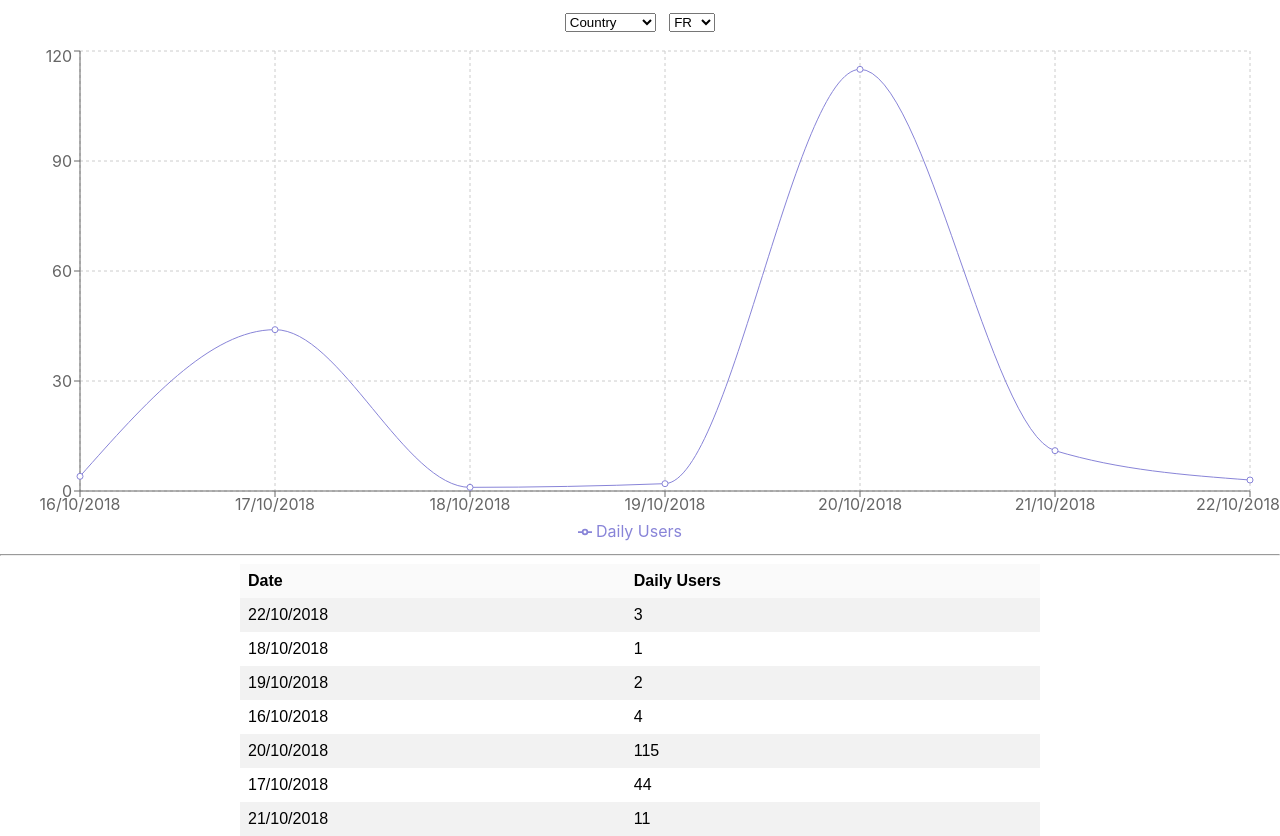
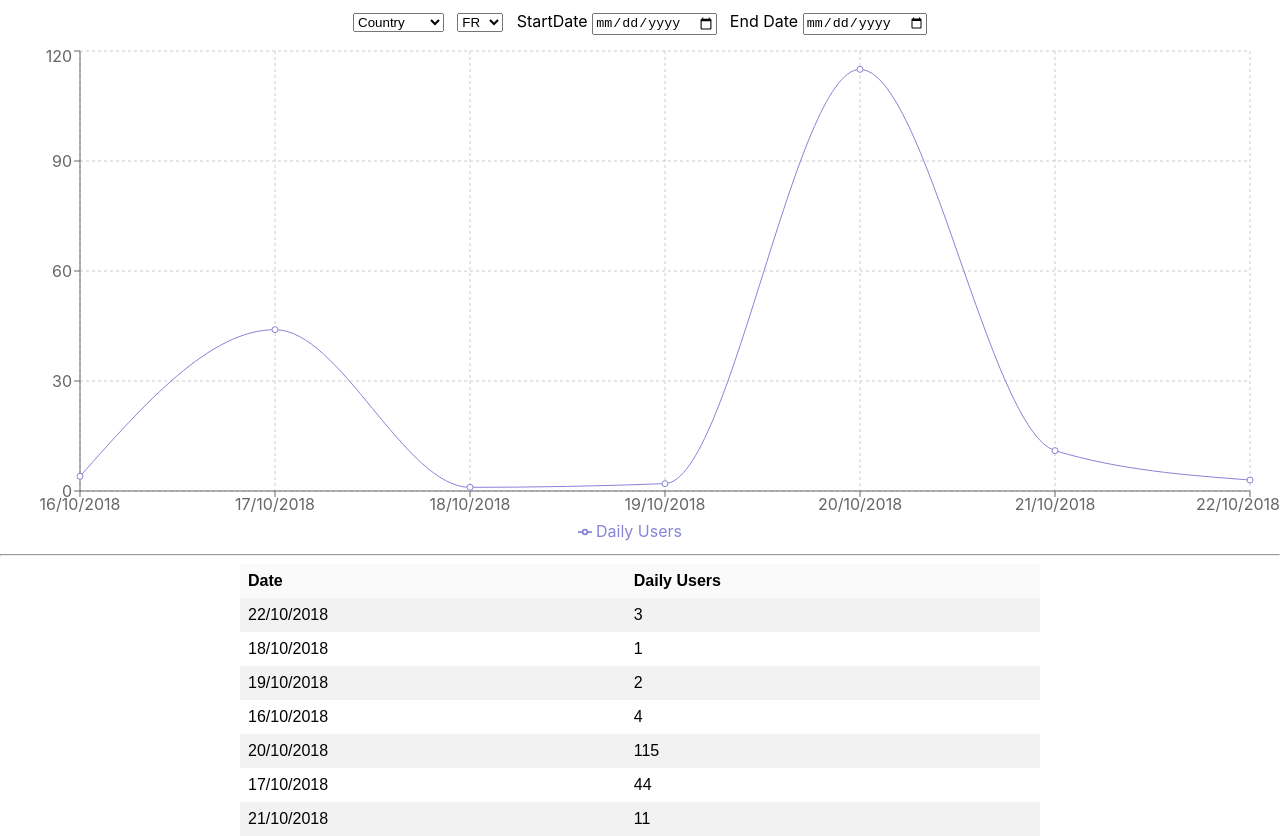
Before and after one commit to anjalikumari2425/charting-app, a React (Create React App) app: page / in a window 1280 px wide. Built offline with nearby package versions, Linux system fonts and the light colour scheme.

Commit message:
Added date range filter.

```diff
--- a/src/App.css
+++ b/src/App.css
@@ -72,3 +72,11 @@ tr:hover {
   margin-bottom: 1em;
   margin-top: 1em;
 }
+
+.user-selection-value {
+  margin-right: 1em;
+}
+
+.start-date {
+  margin-right: 1em;
+}
--- a/src/App.js
+++ b/src/App.js
@@ -7,6 +7,8 @@ function App() {
   const allKeys = Object.keys(data[0]);
   const dropDownKeys = allKeys.slice(1,-1);
   const [displayChartData, setDisplayChartData] =  useState([]);
+  const [startDate, setStartDate] = useState(null);
+  const [endDate, setEndDate] = useState(null);
   const getAllValueOfKey = (key) => {
     return [...new Set(data.map((x) => {
       return x[key];
@@ -35,7 +37,7 @@ function App() {
     let filterData = {};
     for(let i=0; i < data.length;i++)
     {
-        if(checkForFilter(data[i], filterKey, filterValue))
+        if(checkForFilter(data[i], filterKey, filterValue) && (dateFilter(data[i])))
         {
             if(filterData[data[i]["Date"]] != null)
             {
@@ -57,29 +59,54 @@ function App() {
     setSelectedDropdownValue(e.target.value);
   }
 
+  function dateFilter(data)
+{
+    if (startDate == null || endDate == null || startDate == '' || endDate == '')
+    {
+        return true;
+    }
+    let dataDate = data["Date"].split("/");
+    let Date1 = new Date(dataDate[2], dataDate[1] - 1, dataDate[0]);
+    let Date2 = new Date(startDate).setHours(0,0,0,0);
+    let Date3 = new Date(endDate).setHours(0,0,0,0);
+
+    console.log("dateFilter", Date1, Date2, Date3);
+
+    return (Date1 >= Date2 && Date1 <= Date3);
+}
+
   useEffect(()=> {
+    console.log("startDate", startDate, endDate);
     let dataList = [];
     dataList = newDataFilter(dropDownKeys[dropdown], selectedDropdownKeys[selectedDropdownValue]);
     setDisplayChartData(dataList);
-  }, [dropdown, selectedDropdownValue]);
+  }, [dropdown, selectedDropdownValue, startDate, endDate]);
 
+  const handleStartDate = (e) => {
+    setStartDate(e.target.value);
+  }
+  const handleEndDate = (e) => {
+    setEndDate(e.target.value);
+  }
 
    return (
     <div className="App">
-      <select class="user-selection" onChange={handleChange}>
+      <select className="user-selection" onChange={handleChange}>
         {
           dropDownKeys && dropDownKeys.map((item,index)=> (
             <option value={index}>{item}</option>
           ))
         }
       </select>
-      {selectedDropdownKeys && <select onChange={handleKeySelectChange}>
+      {selectedDropdownKeys && <select className="user-selection-value" onChange={handleKeySelectChange}>
         {
           selectedDropdownKeys && selectedDropdownKeys.map((item,index)=> (
             <option value={index}>{item}</option>
           ))
         }
       </select>}
+      StartDate <input className="start-date" type="date" onChange={handleStartDate}/>
+      End Date <input className="end-date" type="date" onChange={handleEndDate}/>
        <DisplayChart data={displayChartData}/>
        <hr/>
        <table>
```
